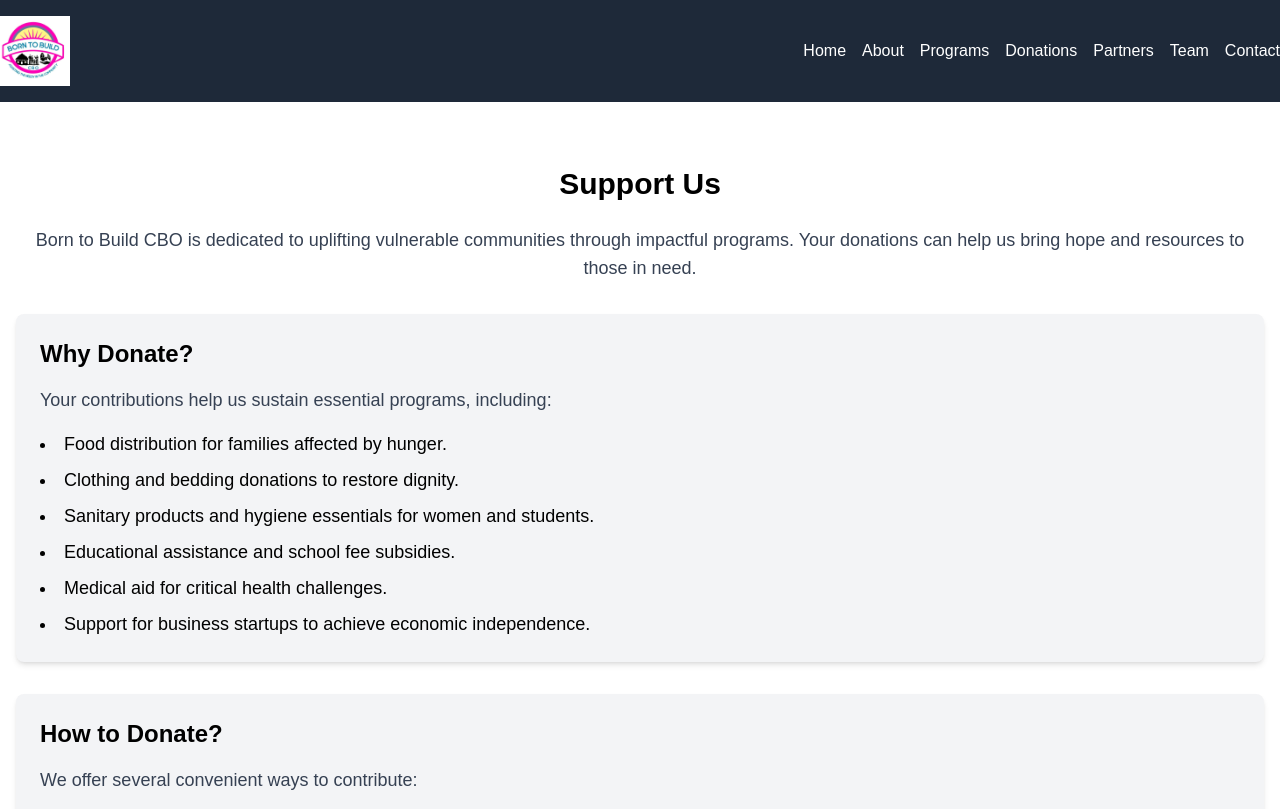
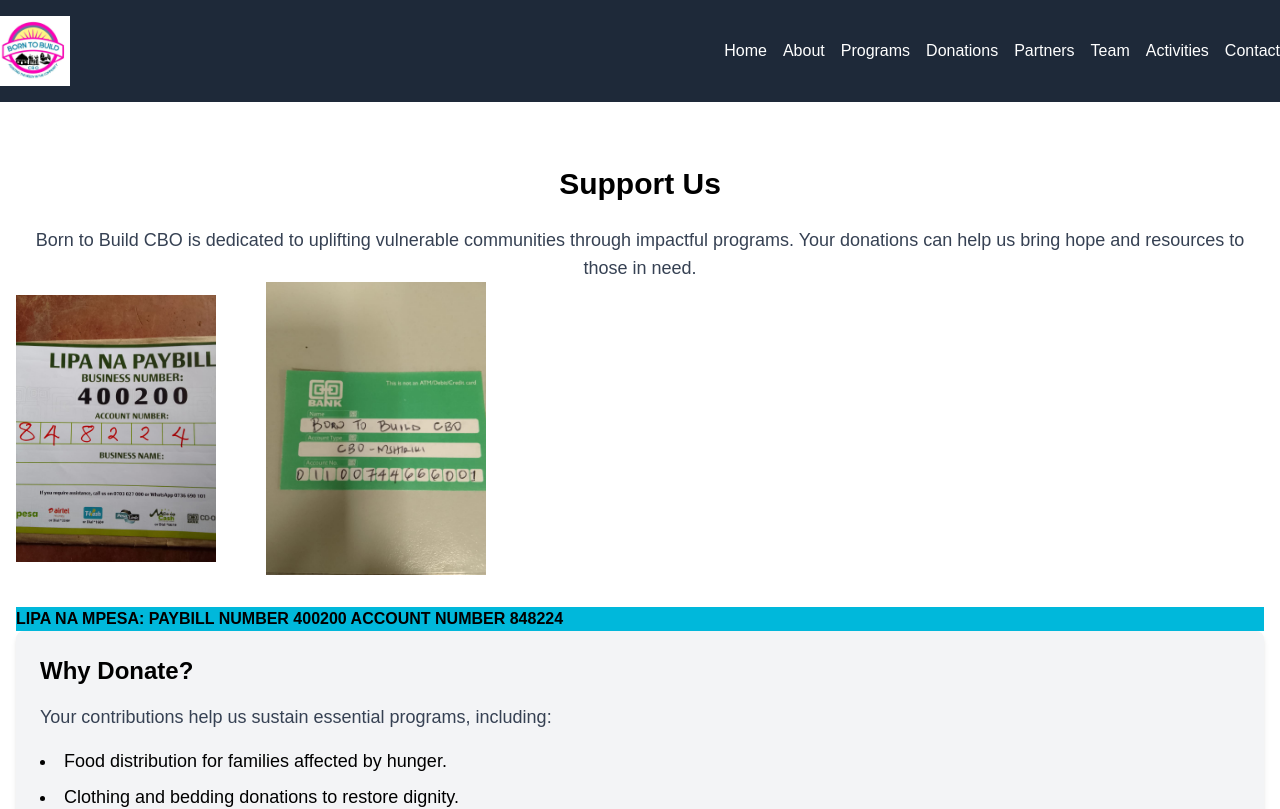
Before and after one commit to JKananda-code/borntobuild, a Next.js app: page /Donations in a window 1280 px wide. Shown: the top 809 px of the page. Built offline with nearby package versions, Linux system fonts and the light colour scheme.

Commit message:
corrections and updates PM 25-04-2025

```diff
--- /dev/null
+++ b/app/Activities/page.js
@@ -0,0 +1,27 @@
+'use client'
+
+
+import React from 'react'
+import Image from 'next/image'
+
+function Activities
+() {
+  return (
+<div className="flex justify-center">
+<div className="text-2xl font-bold mb-6 text-center">
+    Kiambu County
+       <Image
+        src="/kiambu-county-map.png"
+        alt="Map of Kiambu County"
+        width={1200}
+        height={800}
+        priority
+        className="mx-auto"
+         />
+</div>
+</div>
+  )
+
+}
+
+export default Activities
--- a/app/Donations/page.jsx
+++ b/app/Donations/page.jsx
@@ -1,14 +1,33 @@
-
+import Image from "next/image";
 // app/donations/page.js
 
 const DonationsPage = () => {
   return (
+<div>
     <div className="py-8 px-4 container mx-auto">
       <h1 className="text-3xl font-bold mb-6 text-center">Support Us</h1>
-      <p className="text-lg text-gray-700 mb-8 text-center">
-        Born to Build CBO is dedicated to uplifting vulnerable communities through impactful programs. Your donations can help us bring hope and resources to those in need.
-      </p>
+      <div className="text-lg text-gray-700 mb-8 text-center">
+        <h2>Born to Build CBO is dedicated to uplifting vulnerable communities through impactful programs.
+        Your donations can help us bring hope and resources to those in need.
+        </h2>
 
+        <div style={{display: 'flex', gap: 50, alignItems:'center'}}>
+
+             <Image
+              src="/LipaNaPaybill.jpeg"
+              alt="Paybill Number"
+              width={200}
+              height={200}
+              />
+              <Image
+              src="/LipaNaKCB.jpeg"
+              alt="Mpesa Account Number"
+              width={220}
+              height={200}
+              />
+          </div>
+         </div>
+         <h1 className="text bg-cyan-500 font-bold"> LIPA NA MPESA: PAYBILL NUMBER 400200 ACCOUNT NUMBER 848224</h1>
       <div className="space-y-8">
         {/* Why Donate Section */}
         <section className="bg-gray-100 p-6 rounded-lg shadow-md">
@@ -53,7 +72,7 @@
         </section>
       </div>
     </div>
+    </div>
   );
-};
-
-export default DonationsPage;
+  }
+export default DonationsPage
--- a/app/Team/page.jsx
+++ b/app/Team/page.jsx
@@ -3,7 +3,6 @@
 
 import TeamCard from '../components/TeamCard';
 import ActivityCard from '../components/ActivityCard';
-import CountyMap from '../components/CountyMap';
 
 const TeamPage = () => {
   const committeeMembers = [
@@ -88,8 +87,7 @@
           />
         ))}
       </div>
-      <h2 className="text-2xl font-bold mb-6 text-center">Kiambu County</h2>
-      <CountyMap />
+
     </div>
   );
 };
--- a/app/components/Header.jsx
+++ b/app/components/Header.jsx
@@ -24,6 +24,7 @@
           <Link href="/Donations" className="hover:underline">Donations</Link>
           <Link href="/Partners" className="hover:underline">Partners</Link>
           <Link href="/Team" className="hover:underline">Team</Link>
+          <Link href="/Activities" className="hover:underline">Activities</Link>
           <Link href="/Contact" className="hover:underline">Contact</Link>
         </div>
       </nav>
```
Also changed, not shown: public/LipaNaKCB.jpeg (added), public/LipaNaPaybill.jpeg (added).
